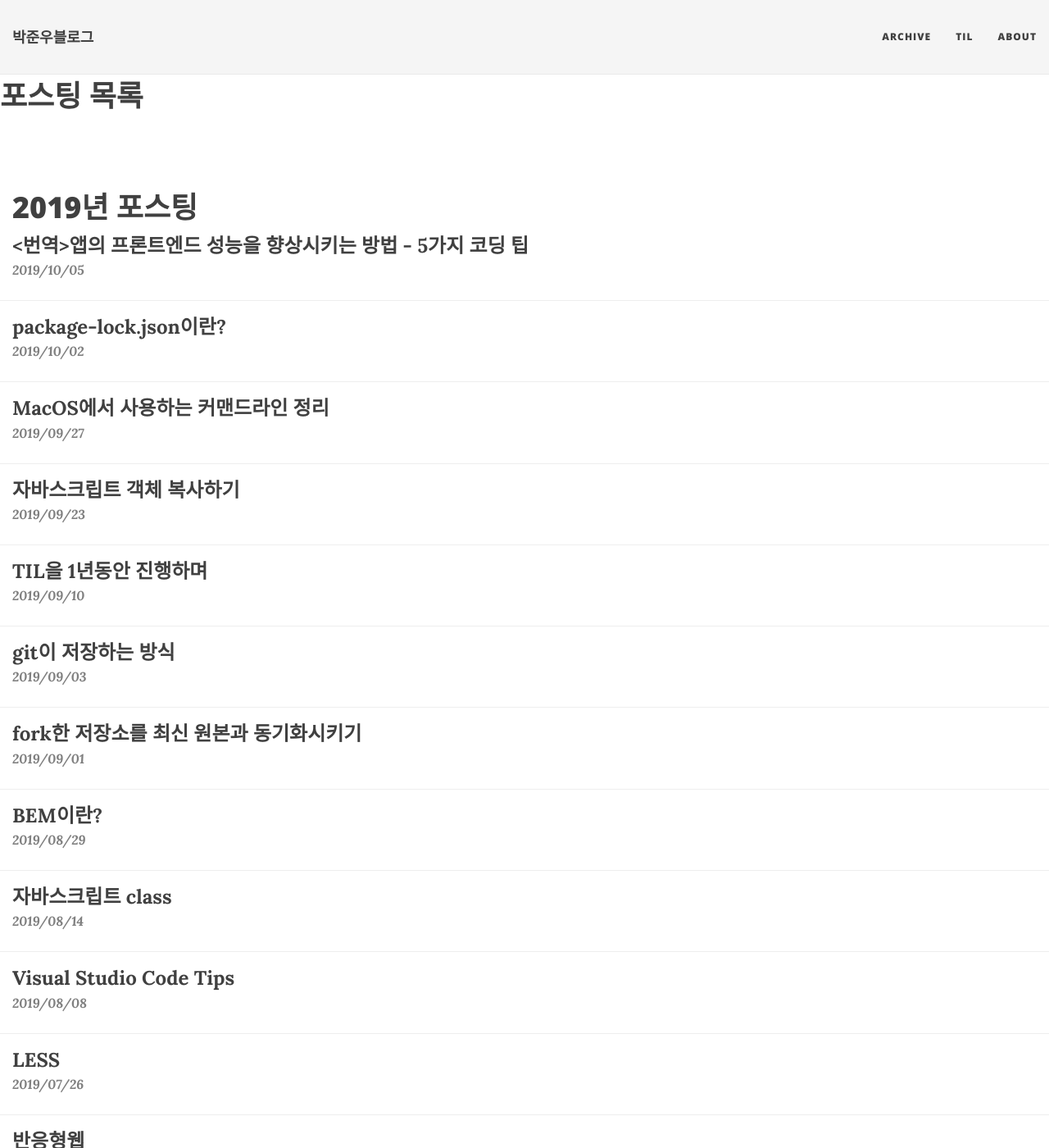
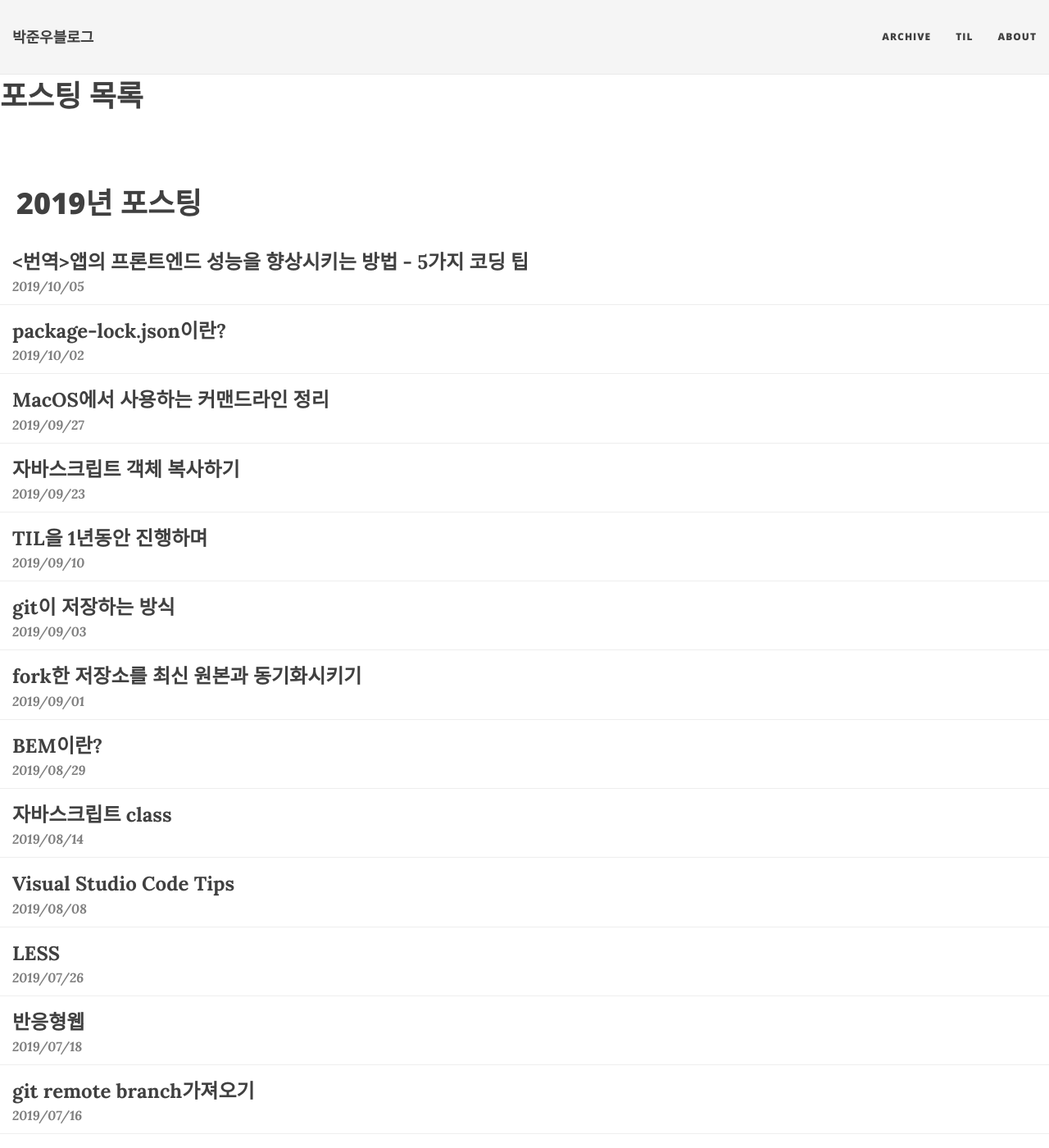
Before and after one commit to JUNWOO45/junwoo45.github.io.archived, a Jekyll site: the page built from archive.md, in a window 1280 px wide and 1400 px high. Shown: the whole window at 82% size. Built offline with Jekyll 4.4.1, drawn with Linux system fonts in a browser that asks for light colours; nearby versions of some CDN libraries.

Commit message:
아카이브페이지 년도 css 수정

```diff
--- a/_layouts/archive.html
+++ b/_layouts/archive.html
@@ -16,7 +16,7 @@ layout: base
     {% assign currentDate = post.date | date: "%Y" %}
     {% if currentDate != myDate %}
         {% unless forloop.first %}</ul>{% endunless %}
-        <h1>{{ currentDate }}년 포스팅</h1>
+        <h1 class="post-archive-year">{{ currentDate }}년 포스팅</h1>
         <!-- <ul> -->
         {% assign myDate = currentDate %}
     {% endif %}
--- a/css/main.css
+++ b/css/main.css
@@ -318,7 +318,7 @@ footer .theme-by {
     padding: 35px 0;
   }
   .post-archive {
-    padding: 15px;
+    padding: 15px 15px 0px 15px
   }
 }
 
@@ -327,6 +327,10 @@ footer .theme-by {
 }
 .post-archive:last-child {
   border-bottom: 0;
+}
+
+.post-archive-year {
+  margin: 15px 15px 35px 5px;
 }
 
 .post-preview a, .post-archive a {
@@ -411,6 +415,7 @@ footer .theme-by {
   }
   .post-archive .post-title {
     font-size: 24px;
+    font-weight: bold;
   }
 }
 
```
